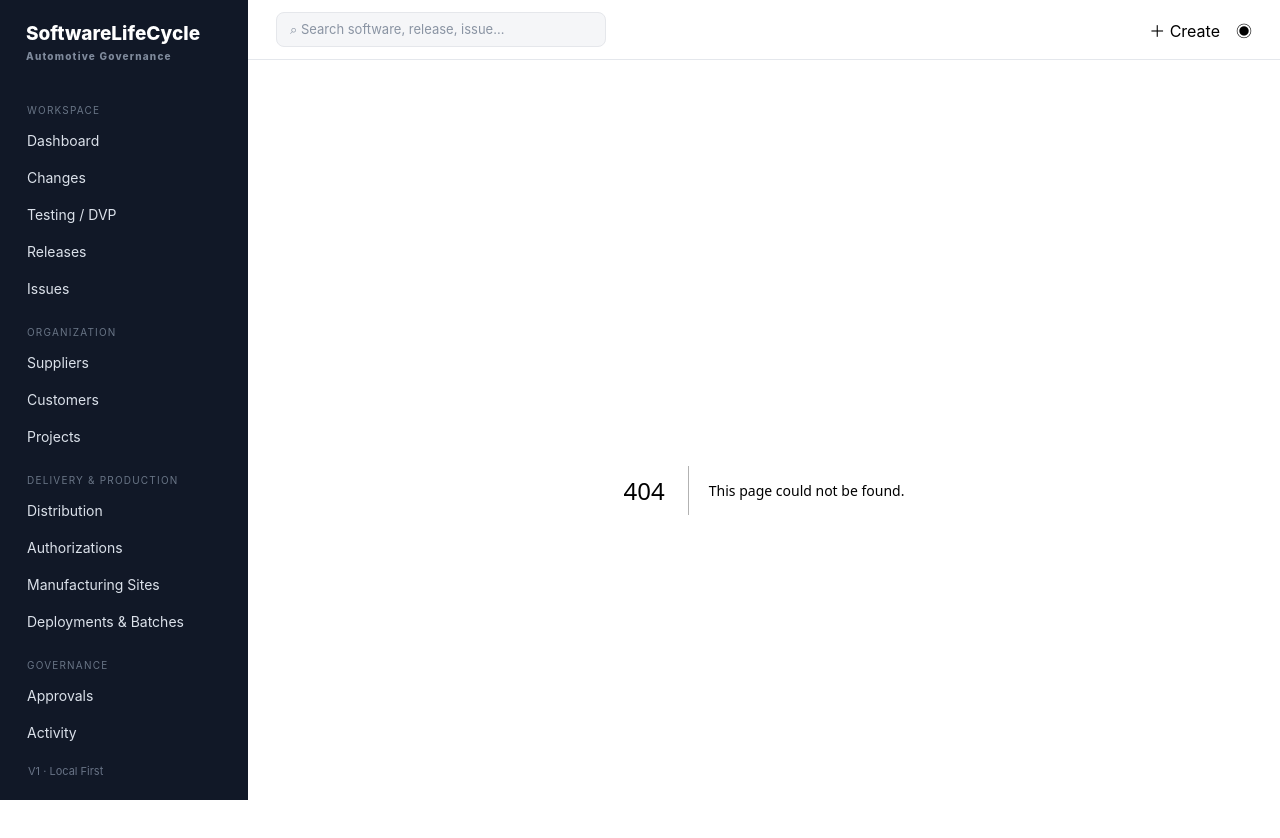
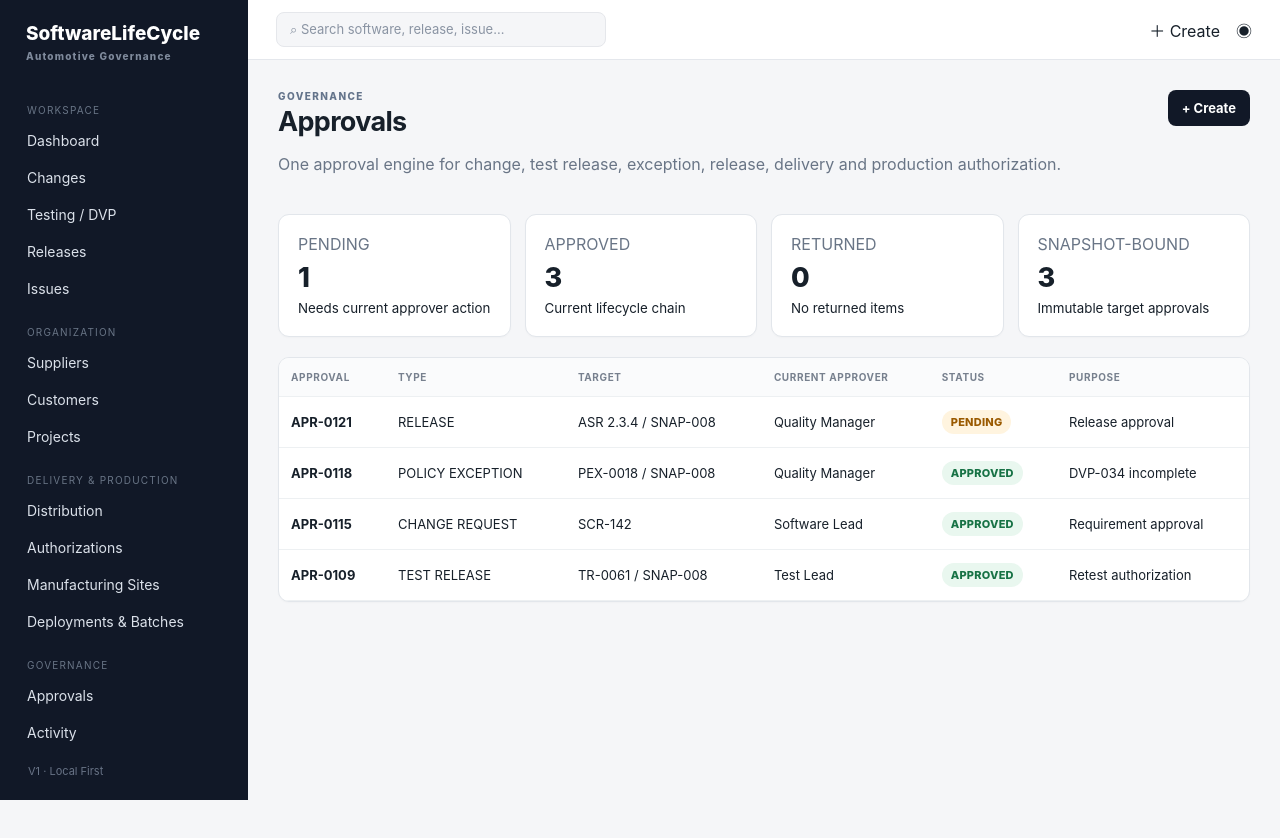
Before and after one commit to Wang106/SoftwareLifeCycle, a Next.js app in the folder frontend/: page /approvals in a window 1280 px wide. Before the commit this address had no page. Shown: the top 838 px of the page. After the commit the page ends 800 px from the top, so only its background shows below. Built offline with nearby package versions, Linux system fonts and the light colour scheme.

Commit message:
feat: add approvals audit search and create workflows

```diff
--- /dev/null
+++ b/frontend/app/approvals/page.tsx
@@ -0,0 +1,8 @@
+import Link from 'next/link';
+const rows=[
+['APR-0121','RELEASE','ASR 2.3.4 / SNAP-008','Quality Manager','PENDING','Release approval'],
+['APR-0118','POLICY EXCEPTION','PEX-0018 / SNAP-008','Quality Manager','APPROVED','DVP-034 incomplete'],
+['APR-0115','CHANGE REQUEST','SCR-142','Software Lead','APPROVED','Requirement approval'],
+['APR-0109','TEST RELEASE','TR-0061 / SNAP-008','Test Lead','APPROVED','Retest authorization']
+];
+export default function Page(){return <><div className="top"><div><div className="eyebrow">GOVERNANCE</div><h1>Approvals</h1><p className="muted">One approval engine for change, test release, exception, release, delivery and production authorization.</p></div><Link className="button" href="/create">+ Create</Link></div><div className="cards"><div className="card"><span className="muted">PENDING</span><div className="metric">1</div><small>Needs current approver action</small></div><div className="card"><span className="muted">APPROVED</span><div className="metric">3</div><small>Current lifecycle chain</small></div><div className="card"><span className="muted">RETURNED</span><div className="metric">0</div><small>No returned items</small></div><div className="card"><span className="muted">SNAPSHOT-BOUND</span><div className="metric">3</div><small>Immutable target approvals</small></div></div><section className="panel tablewrap"><table><thead><tr><th>Approval</th><th>Type</th><th>Target</th><th>Current Approver</th><th>Status</th><th>Purpose</th></tr></thead><tbody>{rows.map((r,i)=><tr key={r[0]}><td>{i===0?<Link href="/approvals/APR-0121"><b>{r[0]}</b></Link>:<b>{r[0]}</b>}</td><td>{r[1]}</td><td>{r[2]}</td><td>{r[3]}</td><td><span className={'status '+(r[4]==='APPROVED'?'pass':'warning')}>{r[4]}</span></td><td>{r[5]}</td></tr>)}</tbody></table></section></>}
```
